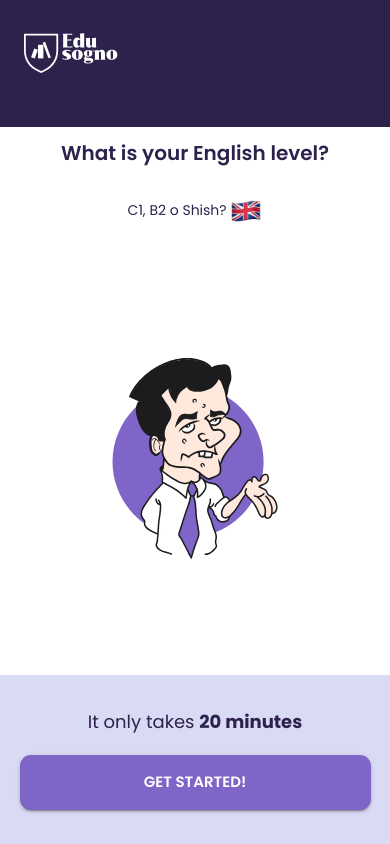
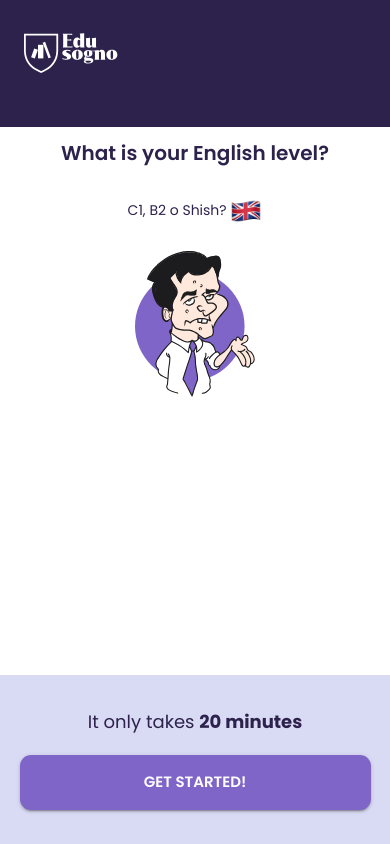
Before and after one commit to viktor998/ed-simulator, a React (Vite) app: page / in a window 390 px wide. Built offline with nearby package versions, Linux system fonts and the light colour scheme.

Commit message:
update to landing page

```diff
--- a/src/pages/LandingPage.jsx
+++ b/src/pages/LandingPage.jsx
@@ -10,13 +10,13 @@ const LandingPage = () => {
   const navigate = useNavigate();
   return (
     <>
-      <div className="flex flex-col items-center justify-center py-4 gap-8 max-w-[720px] mx-auto">
+      <div className="flex flex-col items-center justify-start gap-6 py-4 max-w-[720px] mx-auto">
         <Header>What is your English level?</Header>
-        <p className="text-primary font-[Poppins] lg:text-[20px] !leading-[99.5%] text-sm flex flex-row items-center">
+        <p className="text-primary font-[Poppins] lg:text-[20px] mt-2 !leading-[99.5%] text-sm flex flex-row items-center">
           C1, B2 o Shish?&nbsp;
           <BritishFlag />
         </p>
-        <Box
+        {/* <Box
           sx={{
             display: "flex",
             justifyContent: "center",
@@ -33,9 +33,9 @@ const LandingPage = () => {
               height: "calc(100px + 12vh)",
             },
           }}
-        >
-          <CaImage />
-        </Box>
+        > */}
+        <CaImage className="w-2/5 lg:w-[250px]" />
+        {/* </Box> */}
       </div>
       <Footer
         prompt={
--- a/src/pages/LandingPage.old.jsx
+++ b/src/pages/LandingPage.old.jsx
@@ -162,7 +162,7 @@ const LandingPage = () => {
           size="large"
           onClick={() => navigate("/quiz")}
         >
-          INIZIA IL TEST
+          INIZIA IL TEST INIZIA IL TEST
         </Button>
       </Box>
     </Box>
--- a/src/pages/ResultPage.jsx
+++ b/src/pages/ResultPage.jsx
@@ -8,7 +8,7 @@ function ResultsPage(props) {
     <>
       <div
         data-content
-        className="flex flex-col items-center justify-center py-4 gap-8 max-w-[720px] mx-auto"
+        className="flex flex-col items-center justify-start py-4 gap-8 max-w-[720px] mx-auto"
       >
         <Header> Great! Thanks for taking the time</Header>
         <EdFinish className="w-2/5 lg:w-[216px]" />
```
Also changed, not shown: src/components/Icons.jsx (line endings or trailing spaces).
